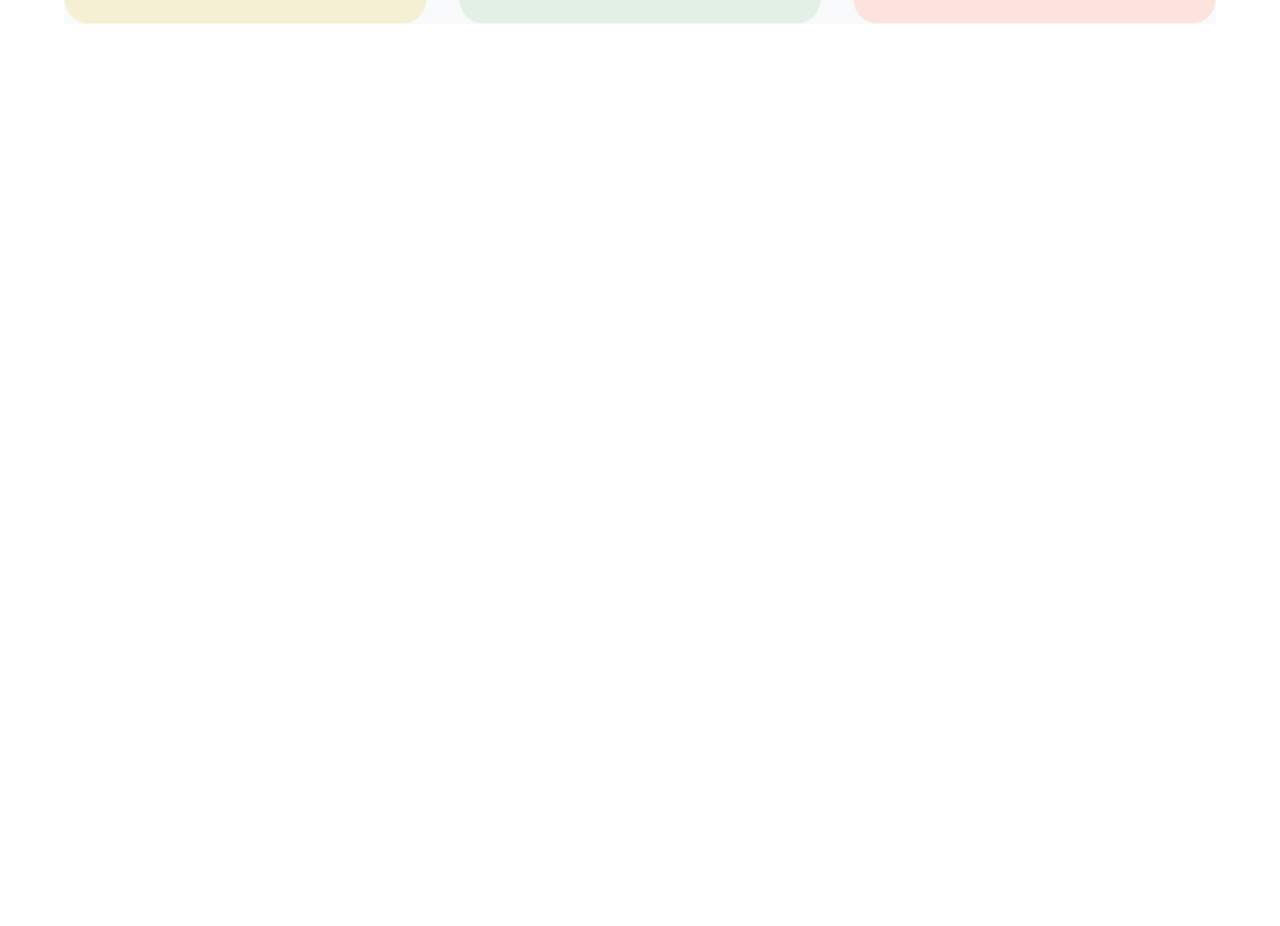
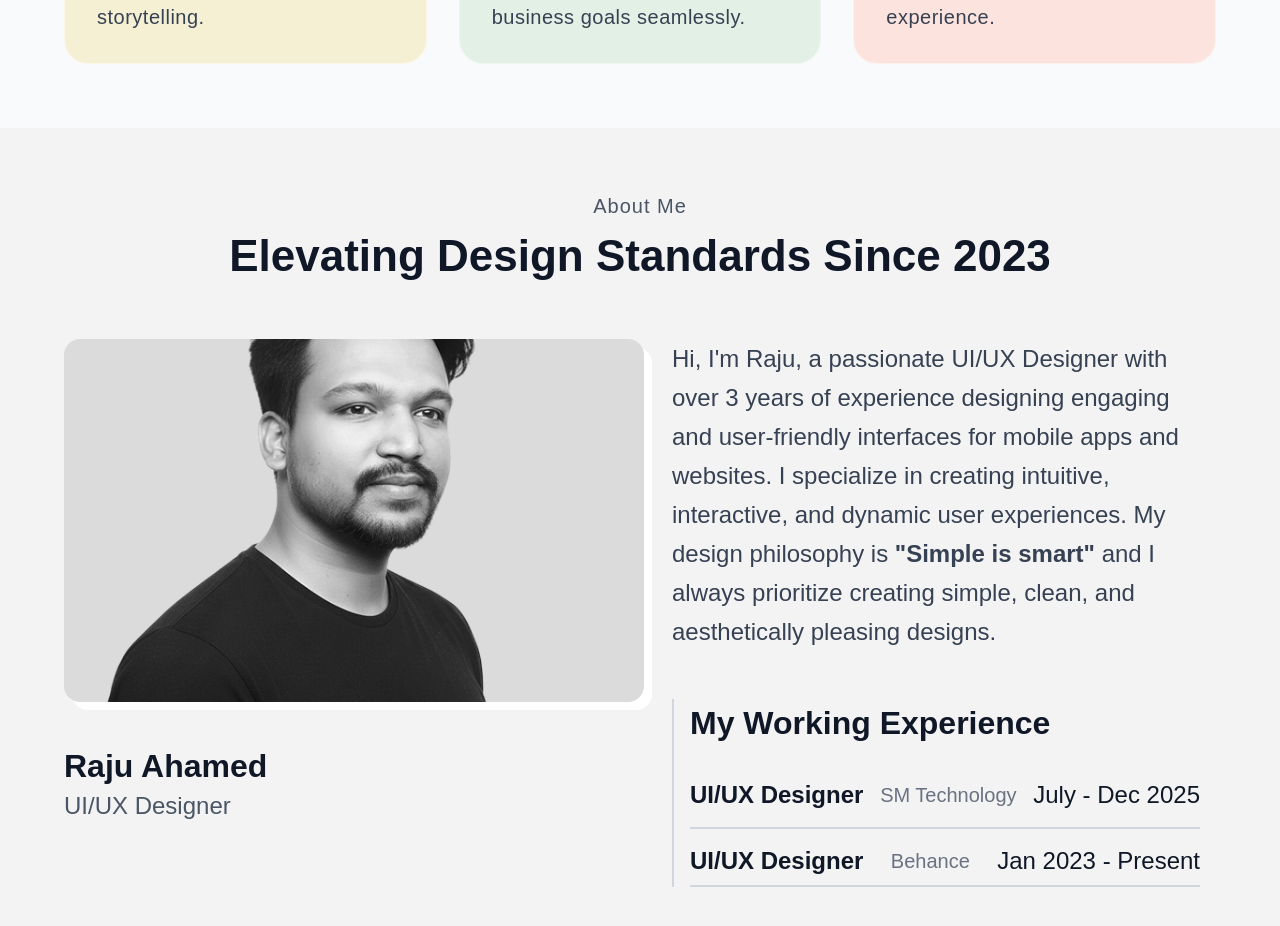
Before and after one commit to jobairalsarkar1/raju-ahmed-portfolio, a Next.js app: page / in a window 1280 px wide. Shown: the part 1060-1986 px from the top of the page. Before the commit the page ends 1084 px from the top, so only its background shows below. Built offline with nearby package versions, Linux system fonts and the light colour scheme.

Commit message:
UI: About Section

```diff
--- a/app/(root)/layout.tsx
+++ b/app/(root)/layout.tsx
@@ -5,7 +5,7 @@ export default function Layout({ children }: { children: React.ReactNode }) {
   return (
     <div className="min-h-screen bg-white">
       <Navbar />
-      <main className="pt-16 container mx-auto px-4 lg:px-8 xl:px-16">{children}</main>
+      <main className="pt-16 bg-red-500">{children}</main>
     </div>
   );
 }
--- a/app/(root)/page.tsx
+++ b/app/(root)/page.tsx
@@ -1,10 +1,11 @@
+import About from "@/components/About";
 import Services from "@/components/Services";
 
 export default function Home() {
   return (
     <>
-      <h1>Hero Section</h1>
       <Services />
+      <About />
     </>
   );
 }
--- /dev/null
+++ b/components/About.tsx
@@ -0,0 +1,93 @@
+import Image from "next/image";
+import profilePic from "@/public/person.png";
+
+export default function About() {
+  return (
+    <div className="bg-[#F3F3F3] py-16">
+      <div className="container mx-auto px-4 lg:px-8 xl:px-16">
+        {/* Section Header */}
+        <div className="text-center mb-8">
+          <p className="text-xl font-medium text-gray-600 tracking-wider mb-2">
+            About Me
+          </p>
+          <h2 className="text-[44px] font-bold text-gray-900 leading-tight mt-2">
+            Elevating Design Standards Since 2023
+          </h2>
+        </div>
+
+        <div className="mt-14 grid grid-cols-1 lg:grid-cols-2 gap-16 items-start">
+          {/* Left: Image + Name */}
+          <div className="flex flex-col items-center lg:items-start">
+            <div className="relative group w-[580px] aspect-[4/2.5]">
+              {/* Bottom Card */}
+              <div className="absolute inset-0 bg-white rounded-2xl transition-all duration-500 ease-out z-0 translate-x-2 translate-y-2 group-hover:-rotate-3 group-hover:-translate-x-4 group-hover:translate-y-4 group-hover:scale-[1.03]"></div>
+
+              <div className="absolute inset-0 bg-[#DBDBDB] rounded-2xl overflow-hidden transition-all duration-500 ease-out z-10 group-hover:rotate-3 group-hover:translate-x-3 group-hover:-translate-y-3">
+                <Image
+                  src={profilePic}
+                  alt="Raju Ahamed"
+                  fill
+                  className="object-cover grayscale"
+                  priority
+                />
+              </div>
+            </div>
+
+            <div className="mt-10 text-center lg:text-left">
+              <h3 className="text-[32px] font-bold text-gray-900">
+                Raju Ahamed
+              </h3>
+              <p className="text-2xl text-gray-600">UI/UX Designer</p>
+            </div>
+          </div>
+
+          {/* Right: Bio + Experience */}
+          <div className="space-y-12">
+            <div className="w-full">
+              <p className="text-2xl text-gray-700 leading-relaxed">
+                Hi, I'm Raju, a passionate UI/UX Designer with over 3 years of
+                experience designing engaging and user-friendly interfaces for
+                mobile apps and websites. I specialize in creating intuitive,
+                interactive, and dynamic user experiences. My design philosophy
+                is <span className="font-semibold">"Simple is smart"</span> and
+                I always prioritize creating simple, clean, and aesthetically
+                pleasing designs.
+              </p>
+            </div>
+
+            {/* Experience Timeline */}
+            <div className="px-4 border-l-2 border-gray-300">
+              <h3 className="text-[32px] font-bold text-gray-900 mb-8">
+                My Working Experience
+              </h3>
+
+              <div className="space-y-4">
+                {/* Experience Item 1 */}
+                <div className="flex items-center justify-between border-b-2 border-gray-300 pb-4">
+                  <p className="text-2xl font-semibold text-gray-900">
+                    UI/UX Designer
+                  </p>
+                  <p className="text-[20px] text-gray-500">SM Technology</p>
+                  <p className="text-2xl font-medium text-gray-900">
+                    July - Dec 2025
+                  </p>
+                </div>
+
+                {/* Experience Item 2 */}
+                <div className="flex items-center justify-between border-b-2 border-gray-300 pb-2">
+                  <p className="text-2xl font-semibold text-gray-900">
+                    UI/UX Designer
+                  </p>
+                  <p className="text-[20px] text-gray-500">Behance</p>
+                  <p className="text-2xl font-medium text-gray-900">
+                    Jan 2023 - Present
+                  </p>
+                </div>
+              </div>
+            </div>
+          </div>
+        </div>
+      </div>
+    </div>
+  );
+}
--- a/components/Services.tsx
+++ b/components/Services.tsx
@@ -1,5 +1,3 @@
-"use client";
-
 import {
   Smartphone,
   Globe,
@@ -68,7 +66,8 @@ export default function Services() {
   ];
 
   return (
-    <div className="bg-gray-50">
+    <div className="bg-gray-50 py-16">
+      <div className="container mx-auto px-4 lg:px-8 xl:px-16">
         {/* Header */}
         <p className="text-xl font-medium text-gray-600 tracking-wider mb-2">
           My Services
@@ -98,7 +97,9 @@ export default function Services() {
                 <div className="flex items-start flex-col gap-6">
                   <div className="w-full flex items-center justify-between">
                     <div className="w-20 h-20 bg-white rounded-full flex items-center justify-center shadow-sm">
-                    <Icon className={`w-10 h-10 ${service.textClass} opacity-50`} />
+                      <Icon
+                        className={`w-10 h-10 ${service.textClass} opacity-50`}
+                      />
                     </div>
                     <span
                       className={`text-[64px] font-bold ${service.textClass} opacity-40`}
@@ -120,5 +121,6 @@ export default function Services() {
           })}
         </div>
       </div>
+    </div>
   );
 }
```
Lines whose indentation alone changed are shown as unchanged.
